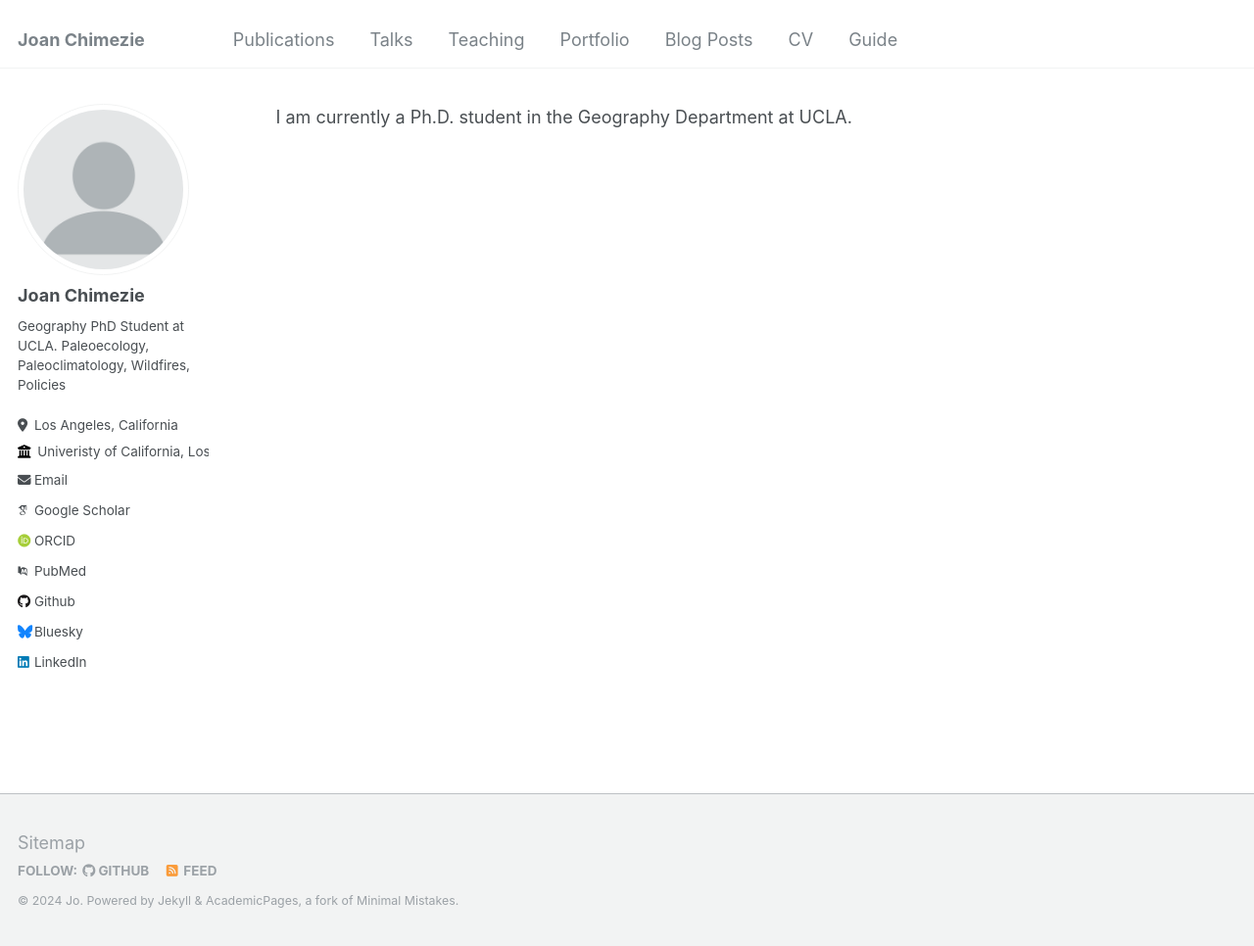
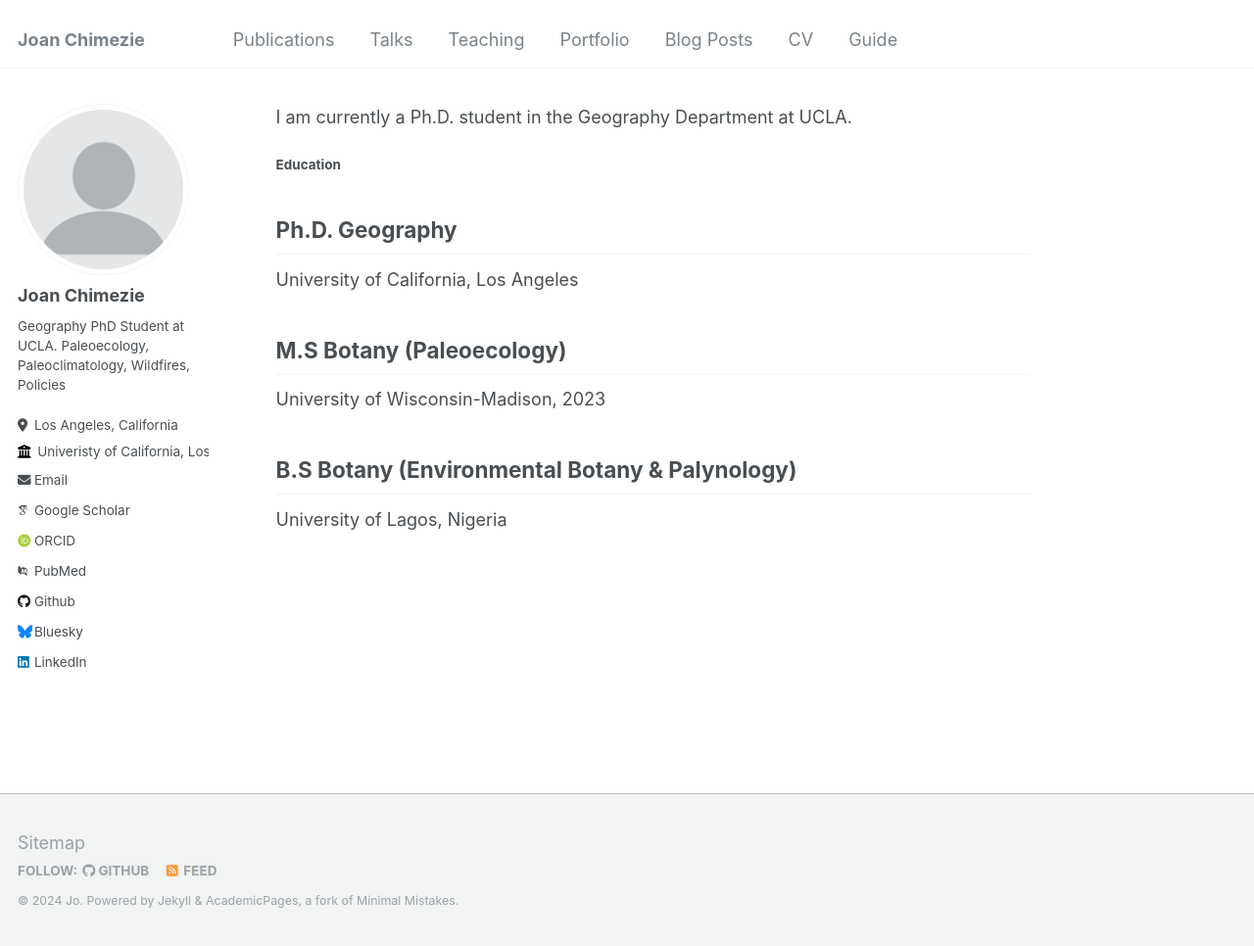
Before and after one commit to JoanChimezie/joanchimezie.github.io, a Jekyll site: the page built from _pages/about.md, in a window 1280 px wide and 966 px high. Shown: the whole window at 98% size. Built offline with Jekyll 4.4.1, drawn with Linux system fonts in a browser that asks for light colours; some web fonts are replaced; our own code applies the rules of GitHub Pages for plain Markdown files.

Commit message:
Update about.md

```diff
--- a/_pages/about.md
+++ b/_pages/about.md
@@ -1,3 +1,13 @@
 
 
 I am currently a Ph.D. student in the Geography Department at UCLA.
+
+##### Education
+## Ph.D. Geography
+University of California, Los Angeles
+
+## M.S Botany (Paleoecology)
+University of Wisconsin-Madison, 2023
+
+## B.S Botany (Environmental Botany & Palynology)
+University of Lagos, Nigeria
```
